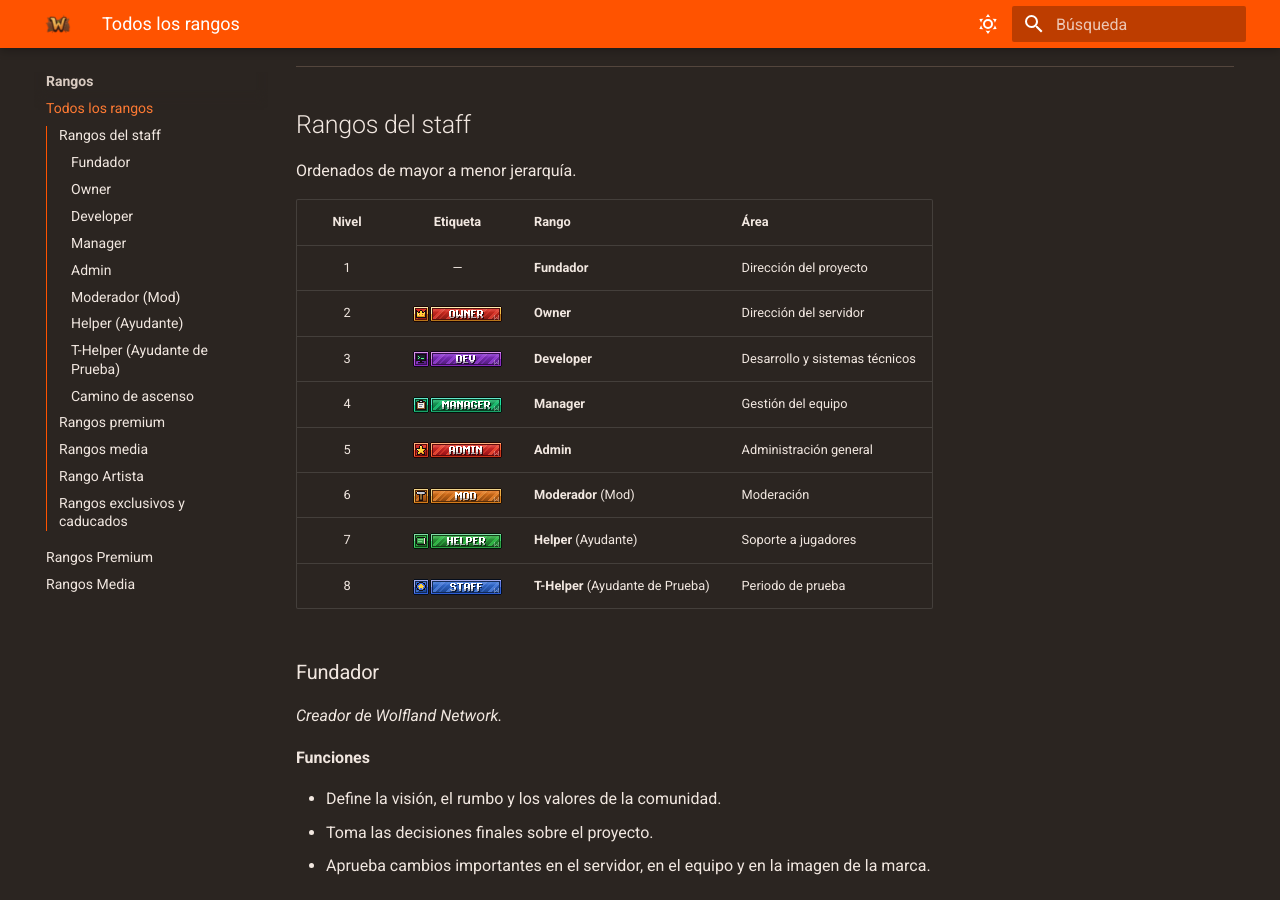
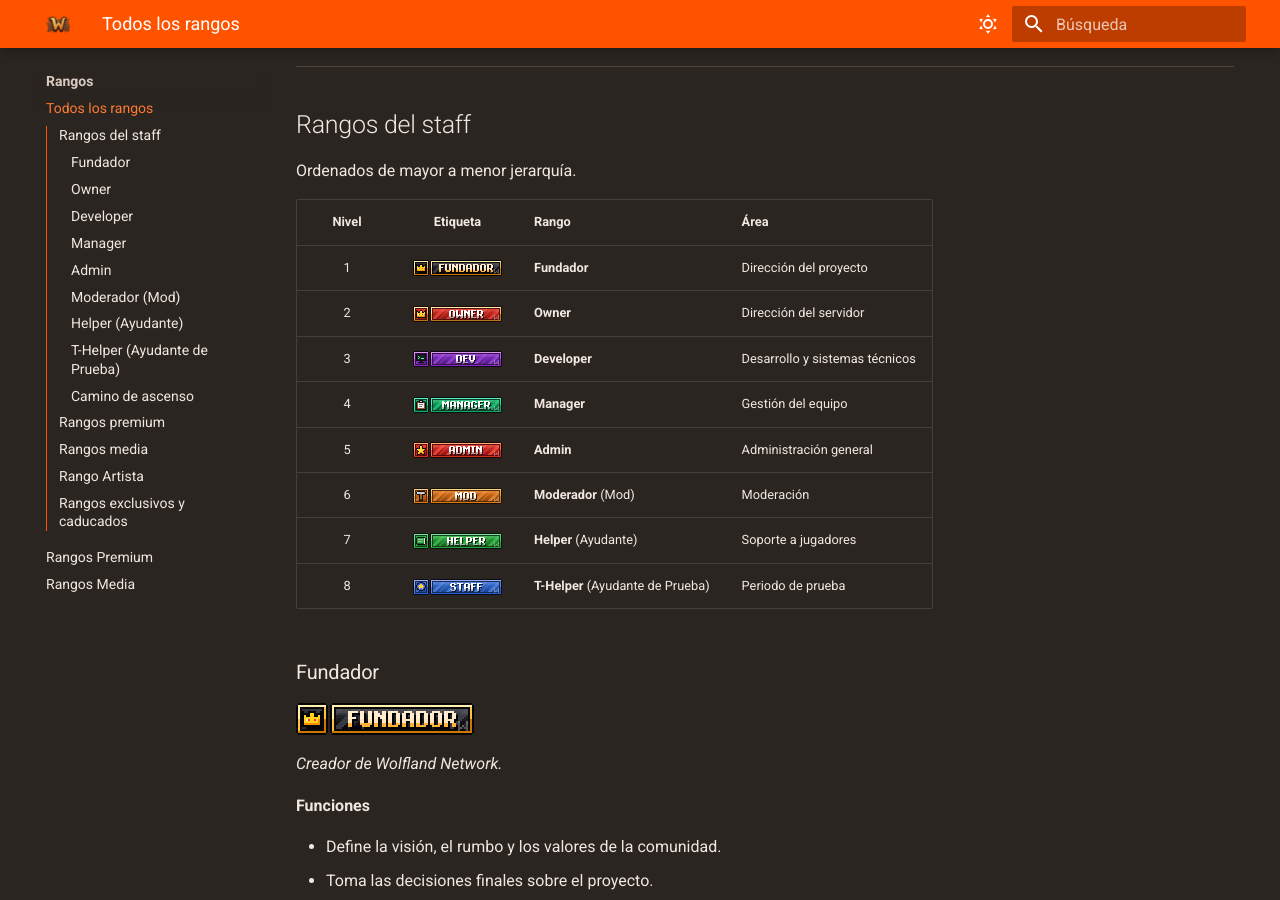
Before and after one commit to SrMaruchans/Wiki, an MkDocs documentation site: the page built from docs/rangos.md, in a window 1280 px wide and 900 px high, scrolled down 518 px. Built offline with MkDocs 1.6.1 and Material for MkDocs 9.7.7, drawn with Linux system fonts in a browser that asks for light colours.

Commit message:
Add files via upload

```diff
--- a/docs/rangos.md
+++ b/docs/rangos.md
@@ -18,7 +18,7 @@ Ordenados de mayor a menor jerarquía.
 
 | Nivel | Etiqueta | Rango | Área |
 |:-----:|:--------:|-------|------|
-| 1 | — | **Fundador** | Dirección del proyecto |
+| 1 | ![Fundador](assets/images/ranks/fundador.png){ .rank-tag } | **Fundador** | Dirección del proyecto |
 | 2 | ![Owner](assets/images/ranks/owner.png){ .rank-tag } | **Owner** | Dirección del servidor |
 | 3 | ![Dev](assets/images/ranks/dev.png){ .rank-tag } | **Developer** | Desarrollo y sistemas técnicos |
 | 4 | ![Manager](assets/images/ranks/manager.png){ .rank-tag } | **Manager** | Gestión del equipo |
@@ -28,6 +28,8 @@ Ordenados de mayor a menor jerarquía.
 | 8 | ![T-Helper](assets/images/ranks/thelper.png){ .rank-tag } | **T-Helper** (Ayudante de Prueba) | Periodo de prueba |
 
 ### Fundador
+
+![Fundador](assets/images/ranks/fundador.png){ .rank-tag-lg }
 
 *Creador de Wolfland Network.*
 
```
Also changed, not shown: docs/staff.md (+1 -1 lines), docs/assets/images/ranks/fundador.png (added).
